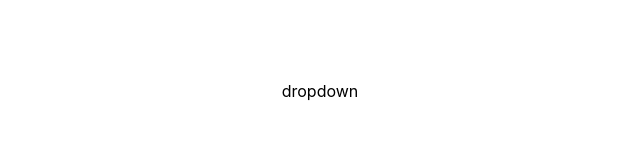
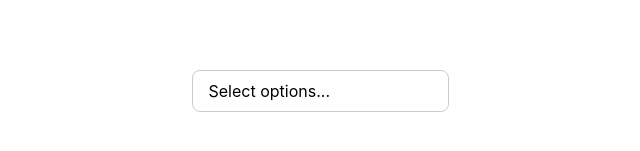
Before and after one commit to Pnsadeghy/react-multi-select-input, a React (Create React App) app: page / in a window 1280 px wide. Shown: the part 309-460 px from the top of the page, without its empty margins (320-960 px from the left). Built offline with nearby package versions, Linux system fonts and the light colour scheme.

Commit message:
Feat: Added Open/Close logic to BaseMultiSelectInput

```diff
--- a/src/components/base-multi-select-input/BaseMultiSelectInput.scss
+++ b/src/components/base-multi-select-input/BaseMultiSelectInput.scss
@@ -0,0 +1,64 @@
+.base-multi-select-input{
+  position: relative;
+
+  $height: 2.5rem;
+  $paddingStart: 1rem;
+  $paddingEnd: 2rem;
+
+  &_button{
+    position: relative;
+    border: solid thin #ccc;
+    border-radius: 0.5rem;
+    overflow: hidden;
+    background: white;
+
+    &.focus{
+      border-color: blue;
+    }
+
+    &_placeholder {
+      position: absolute;
+      z-index: 0;
+      white-space: nowrap;
+      overflow: hidden;
+      text-overflow: ellipsis;
+      height: 100%;
+      width: 100%;
+      top: 0;
+      left: 0;
+      line-height: $height;
+      padding-inline-start: $paddingStart;
+      padding-inline-end: $paddingEnd;
+    }
+
+    &_input {
+      position: relative;
+      z-index: 2;
+      opacity: 0;
+      height: $height;
+      padding-inline-start: $paddingStart;
+      padding-inline-end: $paddingEnd;
+      border: none;
+      outline: none;
+      font-size: 1rem;
+
+      &.focus{
+        opacity: 100;
+      }
+    }
+  }
+
+  &_dropdown {
+    position: absolute;
+    top: 100%;
+    width: 100%;
+    inset-inline-start: 0;
+    min-width: 100px;
+    max-width: 200px;
+    z-index: 10;
+    background: white;
+    border: solid thin #ccc;
+    border-radius: 0.5rem;
+    margin-top: 5px;
+  }
+}
--- a/src/components/base-multi-select-input/BaseMultiSelectInput.tsx
+++ b/src/components/base-multi-select-input/BaseMultiSelectInput.tsx
@@ -1,16 +1,55 @@
 import type InputOptionInterface from "./interfaces/input.option.interface";
-import React, { useState } from 'react';
+import React, { useState, useEffect, useRef } from 'react';
+import "./BaseMultiSelectInput.scss"
 
 interface BaseMultiSelectInputProps {
     options: InputOptionInterface[];
     model: string[];
+    placeholder?: string
     onChange: (selected: string[]) => void;
 }
 
-const BaseMultiSelectInput: React.FC<BaseMultiSelectInputProps> = ({ options, model, onChange }) => {
+const className = 'base-multi-select-input';
+
+const BaseMultiSelectInput: React.FC<BaseMultiSelectInputProps> = ({ options, model, placeholder, onChange }) => {
+
+    const [isOpen, setIsOpen] = useState(false);
+
+    const handleFocus = () => setIsOpen(true);
+
+    const wrapperRef = useRef<HTMLDivElement>(null);
+
+    useEffect(() => {
+        const handleClickOutside = (event: MouseEvent) => {
+            if (wrapperRef.current && !wrapperRef.current.contains(event.target as Node)) {
+                setIsOpen(false);
+            }
+        };
+
+        document.addEventListener('click', handleClickOutside);
+
+        return () => {
+            document.removeEventListener('click', handleClickOutside);
+        };
+    }, []);
+
     return (
-        <div className="BaseMultiSelectInput">
-            dropdown
+        <div className={`${className}`} ref={wrapperRef}>
+            <div className={`${className}_button ${isOpen && 'focus'}`}>
+                <span className={`${className}_button_placeholder`}>
+                    {placeholder || 'Select options...'}
+                </span>
+                <input
+                    className={`${className}_button_input ${isOpen && 'focus'}`}
+                    onFocus={handleFocus}
+                    type="text"/>
+            </div>
+            {
+                isOpen &&
+                <div className={`${className}_dropdown`}>
+                    Dropdown
+                </div>
+            }
         </div>
     );
 }
--- a/src/components/base-multi-select-input/interfaces/input.option.interface.ts
+++ b/src/components/base-multi-select-input/interfaces/input.option.interface.ts
@@ -1,4 +1,5 @@
 export default interface InputOptionInterface {
     label: string;
     value: string;
+    icon?: string;
 }
--- a/src/index.scss
+++ b/src/index.scss
@@ -5,6 +5,7 @@ body {
     sans-serif;
   -webkit-font-smoothing: antialiased;
   -moz-osx-font-smoothing: grayscale;
+  font-size: 16px;
 }
 
 code {
```
Also changed, not shown: 1 other file (tests, documents, lock files or other folders).
